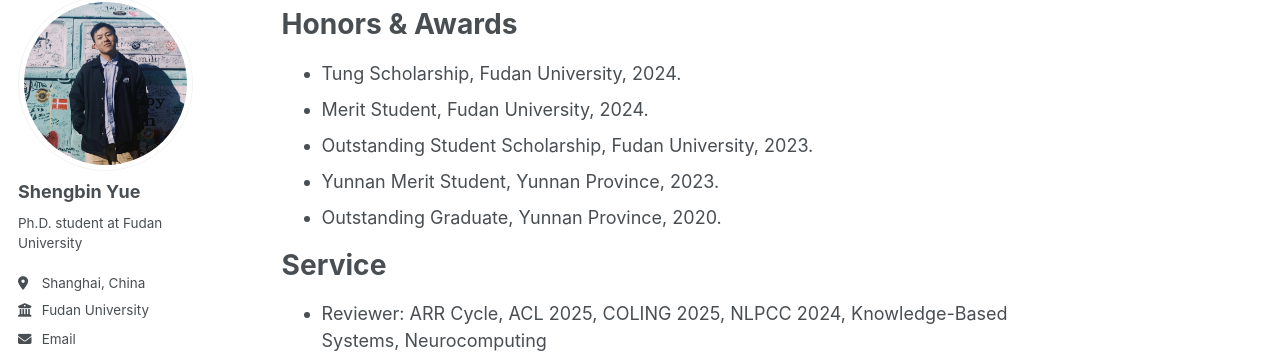
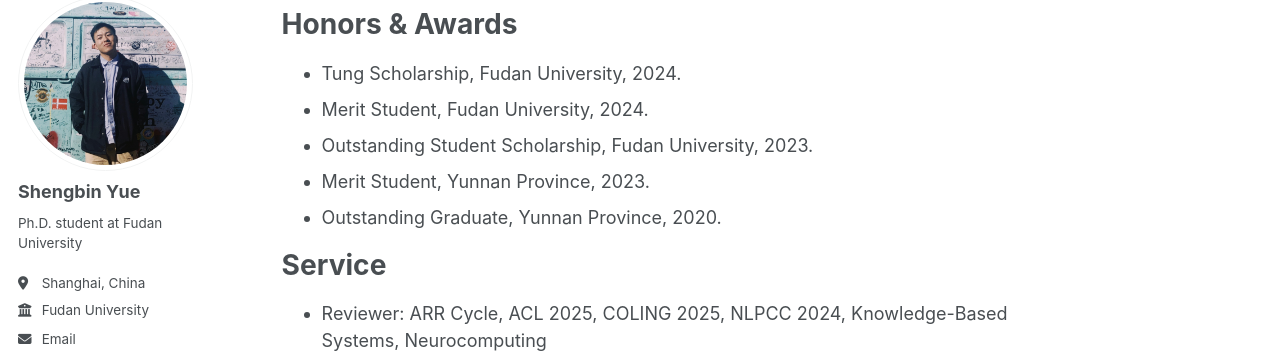
Before and after one commit to yueshengbin/yueshengbin.github.io, a Jekyll site: the page built from _pages/about.md, in a window 1280 px wide and 900 px high, scrolled down 1583 px. Shown: the part 110-473 px from the top of the window. Built offline with Jekyll 4.4.1, drawn with Linux system fonts in a browser that asks for light colours; some web fonts are replaced.

Commit message:
Update about.md

```diff
--- a/_pages/about.md
+++ b/_pages/about.md
@@ -60,7 +60,7 @@
 * Tung Scholarship, Fudan University, 2024.
 * Merit Student, Fudan University, 2024.
 * Outstanding Student Scholarship, Fudan University, 2023.
-* Yunnan Merit Student, Yunnan Province, 2023.
+* Merit Student, Yunnan Province, 2023.
 * Outstanding Graduate, Yunnan Province, 2020.
 
 Service
```
